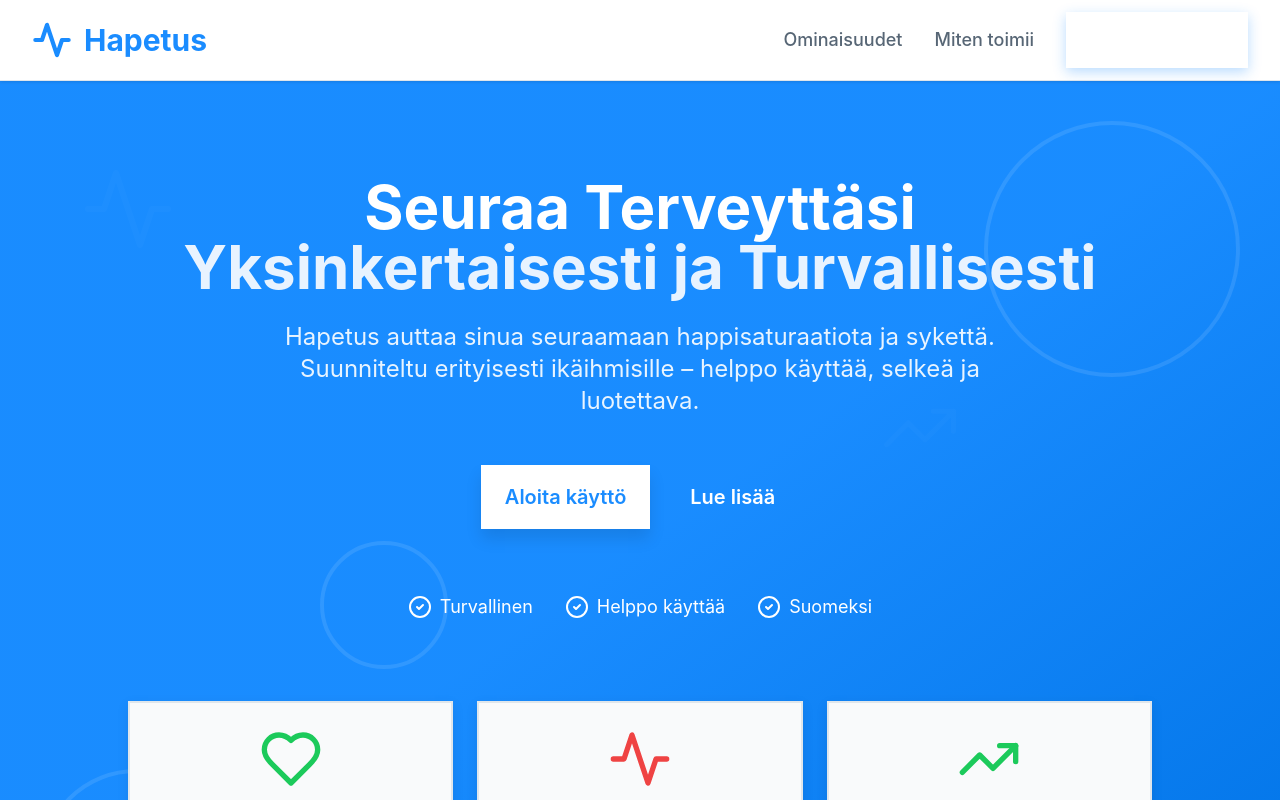
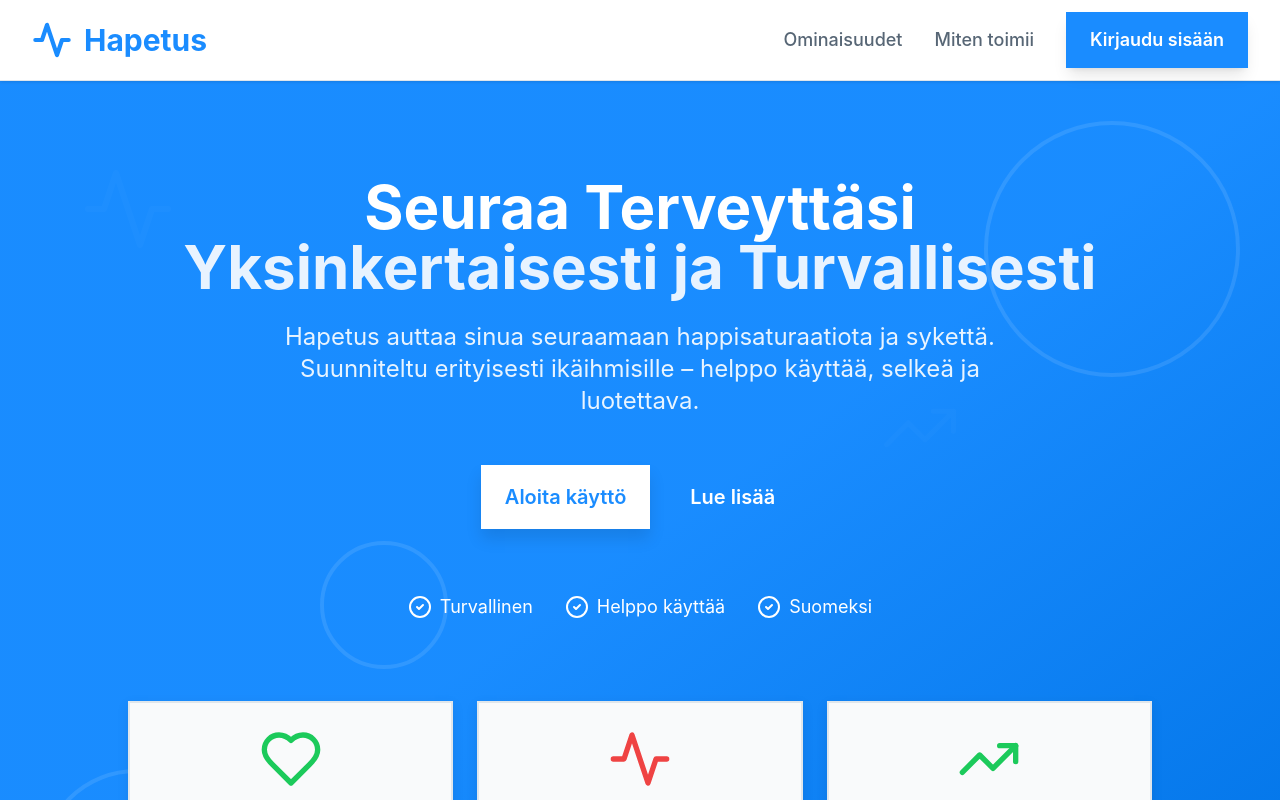
Before and after one commit to Konderi/SpO2-Seuranta, a Next.js app in the folder web/: page / in a window 1280 px wide. Shown: the top 800 px of the page. Built offline with nearby package versions, Linux system fonts and the light colour scheme; no server answers.

Commit message:
Fix top navigation login button - always show blue background with white text

```diff
--- a/web/src/pages/index.tsx
+++ b/web/src/pages/index.tsx
@@ -31,14 +31,14 @@ export default function Home() {
                 <a href="#miten-toimii" className="text-lg text-text-secondary hover:text-primary transition-colors font-medium">
                   Miten toimii
                 </a>
-                <Link href="/login" className="btn btn-primary">
+                <Link href="/login" className="btn bg-primary text-white hover:bg-primary-dark transition-all px-8 py-3 rounded-2xl font-semibold shadow-lg hover:shadow-xl">
                   Kirjaudu sisään
                 </Link>
               </div>
 
               {/* Mobile Menu Button */}
               <div className="md:hidden">
-                <Link href="/login" className="btn btn-primary text-base px-6 py-3">
+                <Link href="/login" className="btn bg-primary text-white hover:bg-primary-dark transition-all px-6 py-3 rounded-2xl font-semibold shadow-lg">
                   Kirjaudu
                 </Link>
               </div>
```
